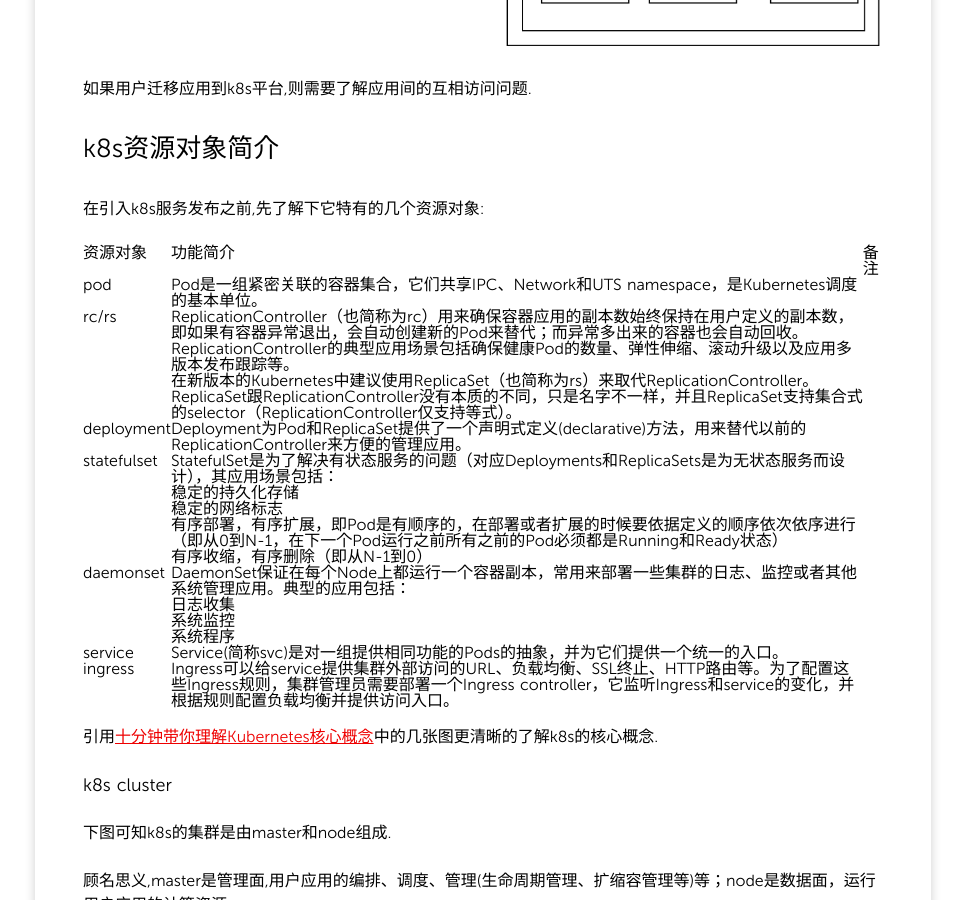
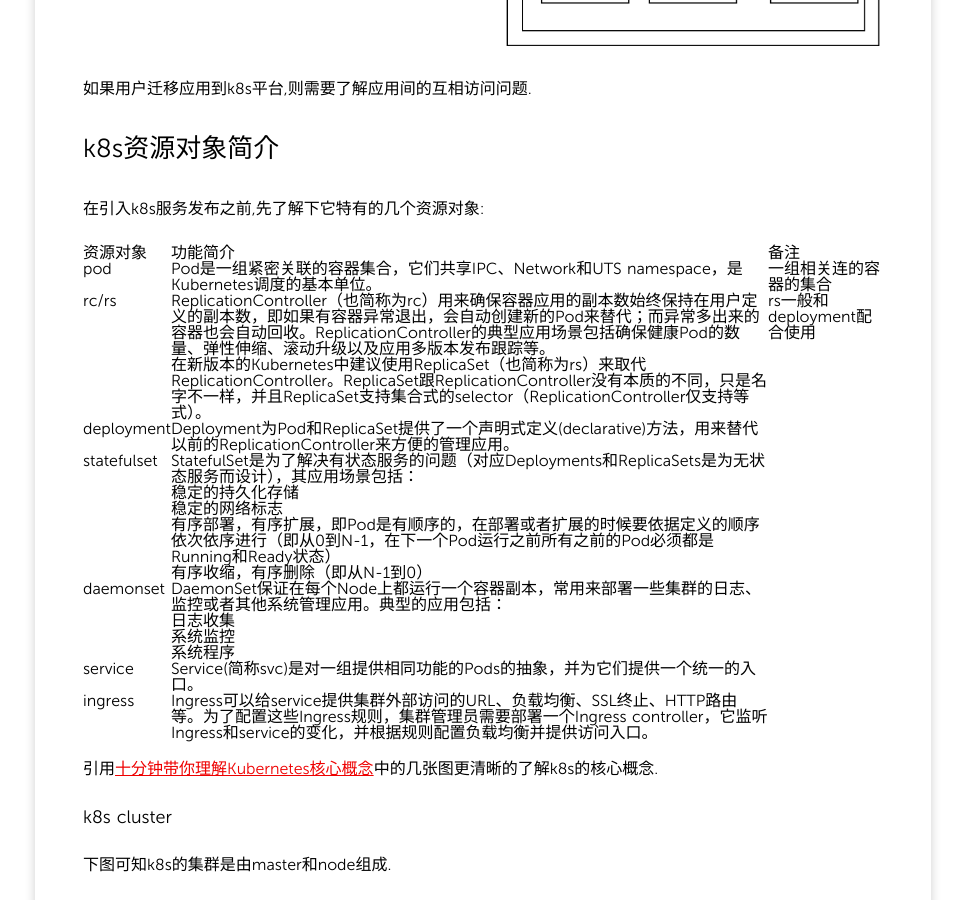
Before and after one commit to niuziru/niuziru.github.io, a Jekyll site: the page built from _posts/2018/2018-01-04-kubernetes-service-analyse.md, in a window 1280 px wide and 900 px high, scrolled down 1179 px. Shown: the whole window, without its empty margins (157-1122 px from the left). Built offline with Jekyll 4.4.1, drawn with Linux system fonts in a browser that asks for light colours.

Commit message:
add kubernetes服务简介

```diff
--- a/_posts/2018/2018-01-04-kubernetes-service-analyse.md
+++ b/_posts/2018/2018-01-04-kubernetes-service-analyse.md
@@ -36,8 +36,8 @@
 
 |资源对象  |功能简介  |备注  |
 |:---|:---|:---|
-|pod|Pod是一组紧密关联的容器集合，它们共享IPC、Network和UTS namespace，是Kubernetes调度的基本单位。||
-|rc/rs|ReplicationController（也简称为rc）用来确保容器应用的副本数始终保持在用户定义的副本数，即如果有容器异常退出，会自动创建新的Pod来替代；而异常多出来的容器也会自动回收。ReplicationController的典型应用场景包括确保健康Pod的数量、弹性伸缩、滚动升级以及应用多版本发布跟踪等。<br>在新版本的Kubernetes中建议使用ReplicaSet（也简称为rs）来取代ReplicationController。ReplicaSet跟ReplicationController没有本质的不同，只是名字不一样，并且ReplicaSet支持集合式的selector（ReplicationController仅支持等式）。||
+|pod|Pod是一组紧密关联的容器集合，它们共享IPC、Network和UTS namespace，是Kubernetes调度的基本单位。|一组相关连的容器的集合|
+|rc/rs|ReplicationController（也简称为rc）用来确保容器应用的副本数始终保持在用户定义的副本数，即如果有容器异常退出，会自动创建新的Pod来替代；而异常多出来的容器也会自动回收。ReplicationController的典型应用场景包括确保健康Pod的数量、弹性伸缩、滚动升级以及应用多版本发布跟踪等。<br>在新版本的Kubernetes中建议使用ReplicaSet（也简称为rs）来取代ReplicationController。ReplicaSet跟ReplicationController没有本质的不同，只是名字不一样，并且ReplicaSet支持集合式的selector（ReplicationController仅支持等式）。|rs一般和deployment配合使用|
 |deployment|Deployment为Pod和ReplicaSet提供了一个声明式定义(declarative)方法，用来替代以前的ReplicationController来方便的管理应用。||
 |statefulset|StatefulSet是为了解决有状态服务的问题（对应Deployments和ReplicaSets是为无状态服务而设计），其应用场景包括：<br>  稳定的持久化存储<br>  稳定的网络标志<br> 有序部署，有序扩展，即Pod是有顺序的，在部署或者扩展的时候要依据定义的顺序依次依序进行（即从0到N-1，在下一个Pod运行之前所有之前的Pod必须都是Running和Ready状态）<br>  有序收缩，有序删除（即从N-1到0）||
 |daemonset|DaemonSet保证在每个Node上都运行一个容器副本，常用来部署一些集群的日志、监控或者其他系统管理应用。典型的应用包括：<br>  日志收集<br>  系统监控<br>  系统程序||
@@ -78,6 +78,9 @@
 
 <img src="/images/kubernetes-svc.gif" alt="Kubernetes集群图" width="100%" height="100%" />
 
+## k8s中应用的服务发布
+
+
 
 # 参考资料
 
```
